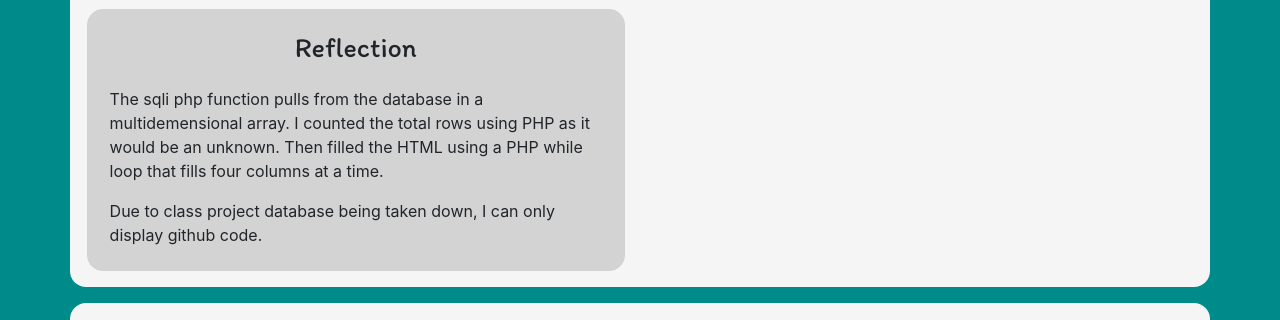
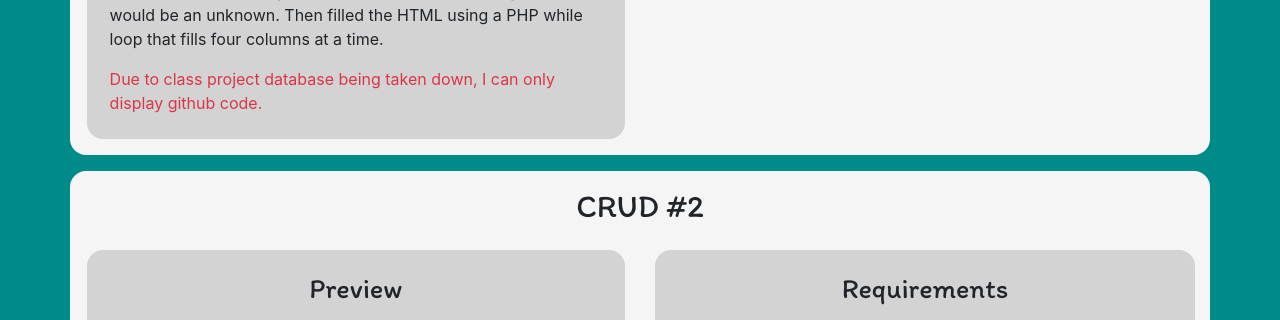
Before and after one commit to mariomorales123456/Portfolio, a PHP site: page /portfolio/cosw30/index.php in a window 1280 px wide. Shown: the part 5595-5915 px from the top of the page. Run offline with PHP 8.4, Linux system fonts and the light colour scheme; some libraries are stand-ins or nearby versions.

Commit message:
fixed error in classes and paths

```diff
--- a/portfolio/cosw30/index.php
+++ b/portfolio/cosw30/index.php
@@ -278,7 +278,7 @@
                 <div class="col">
                     <h3 class="text-center">Preview</h3>
                     <figure>
-                        <a href="images/link_10" target="_blank"><img class="img-fluid" src="images/link_10" alt="code for dynamic product page"></a><figcaption class="text-center">Click <a href="https://github.com/thompson-ele/cosw30-fall2019/commit/a48ffc592f6f7e2e21cb9af45bdc6bb5996de8f8" target="_blank">here</a> to go to site</figcaption>
+                        <a href="images/link_10.PNG" target="_blank"><img class="img-fluid" src="images/link_10.PNG" alt="code for dynamic product page"></a><figcaption class="text-center">Click <a href="https://github.com/thompson-ele/cosw30-fall2019/commit/a48ffc592f6f7e2e21cb9af45bdc6bb5996de8f8" target="_blank">here</a> to go to site</figcaption>
                     </figure>
                 </div>
             </div>
@@ -286,7 +286,7 @@
                 <div class="col">
                     <h3 class="text-center">Reflection</h3>
                     <p>The sqli php function pulls from the database in a multidemensional array. I counted the total rows using PHP as it would be an unknown. Then filled the HTML using a PHP while loop that fills four columns at a time.</p>
-                    <p class=".text-danger">Due to class project database being taken down, I can only display github code.</p>
+                    <p class="text-danger">Due to class project database being taken down, I can only display github code.</p>
                 </div>
             </div>
         </div>                                       <!-- /*left column end*/ -->
@@ -313,7 +313,7 @@
                 <div class="col">
                     <h3 class="text-center">Preview</h3>
                     <figure>
-                        <a href="images/link_11" target="_blank"><img class="img-fluid" src="images/link_11" alt="code screenshot of CRUD #2"></a><figcaption class="text-center">Click <a href="https://github.com/thompson-ele/cosw30-fall2019/commit/650239d1c60f9b0b06ce713988ca3829b29c9cec" target="_blank">here</a> to go to site</figcaption>
+                        <a href="images/link_11.PNG" target="_blank"><img class="img-fluid" src="images/link_11.PNG" alt="code screenshot of CRUD #2"></a><figcaption class="text-center">Click <a href="https://github.com/thompson-ele/cosw30-fall2019/commit/650239d1c60f9b0b06ce713988ca3829b29c9cec" target="_blank">here</a> to go to site</figcaption>
                     </figure>
                 </div>
             </div>
@@ -321,7 +321,7 @@
                 <div class="col">
                     <h3 class="text-center">Reflection</h3>
                     <p>This task required creating two different pages. A PHP front-end page that would display results taken from the database and a PHP back-end page that would update and delete user selected reviews.</p>
-                    <p class=".text-danger">Due to class project database being taken down, I can only display github code.</p>
+                    <p class="text-danger">Due to class project database being taken down, I can only display github code.</p>
                 </div>
             </div>
         </div>                                       <!-- /*left column end*/ -->
@@ -348,7 +348,7 @@
                 <div class="col">
                     <h3 class="text-center">Preview</h3>
                     <figure>
-                        <a href="images/link_12" target="_blank"><img class="img-fluid" src="images/link_12" alt="screenshot of code from complex querys"></a><figcaption class="text-center">Click <a href="https://github.com/thompson-ele/cosw30-fall2019/commit/889ffdd0a7f4371873349cd1f03e3b267f9c8454" target="_blank">here</a> to go to site</figcaption>
+                        <a href="images/link_12.PNG" target="_blank"><img class="img-fluid" src="images/link_12.PNG" alt="screenshot of code from complex querys"></a><figcaption class="text-center">Click <a href="https://github.com/thompson-ele/cosw30-fall2019/commit/889ffdd0a7f4371873349cd1f03e3b267f9c8454" target="_blank">here</a> to go to site</figcaption>
                     </figure>
                 </div>
             </div>
@@ -356,7 +356,7 @@
                 <div class="col">
                     <h3 class="text-center">Reflection</h3>
                     <p>In order to display more than just an "ID" for products the project required pulling the name of the reviewer from one table, the product name from another table and the rewiew itself from a third table. Using two INNER JOINS in a complex query would allow to select all the information.</p>
-                    <p class=".text-danger">Due to class project database being taken down, I can only display github code.</p>
+                    <p class="text-danger">Due to class project database being taken down, I can only display github code.</p>
                 </div>
             </div>
         </div>                                       <!-- /*left column end*/ -->
@@ -383,7 +383,7 @@
                 <div class="col">
                     <h3 class="text-center">Preview</h3>
                     <figure>
-                        <a href="images/link_13" target="_blank"><img class="img-fluid" src="images/link_13" alt="screencap dynamic product page #2"></a><figcaption class="text-center">Click <a href="https://github.com/thompson-ele/cosw30-fall2019/commit/a0b74c319f8803bc915bd88d3046ec564c59b5ae" target="_blank">here</a> to go to site</figcaption>
+                        <a href="images/link_13.PNG" target="_blank"><img class="img-fluid" src="images/link_13.PNG" alt="screencap dynamic product page #2"></a><figcaption class="text-center">Click <a href="https://github.com/thompson-ele/cosw30-fall2019/commit/a0b74c319f8803bc915bd88d3046ec564c59b5ae" target="_blank">here</a> to go to site</figcaption>
                     </figure>
                 </div>
             </div>
@@ -391,7 +391,7 @@
                 <div class="col">
                     <h3 class="text-center">Reflection</h3>
                     <p>In order to condense the code I took the previously static three sections of HTML that created three columns of products and instead used a loop to create them. I then used an outer looop to control the inner loop and continue in sequences of three.</p>
-                    <p class=".text-danger">Due to class project database being taken down, I can only display github code.</p>
+                    <p class="text-danger">Due to class project database being taken down, I can only display github code.</p>
                 </div>
             </div>
         </div>                                       <!-- /*left column end*/ -->
```
